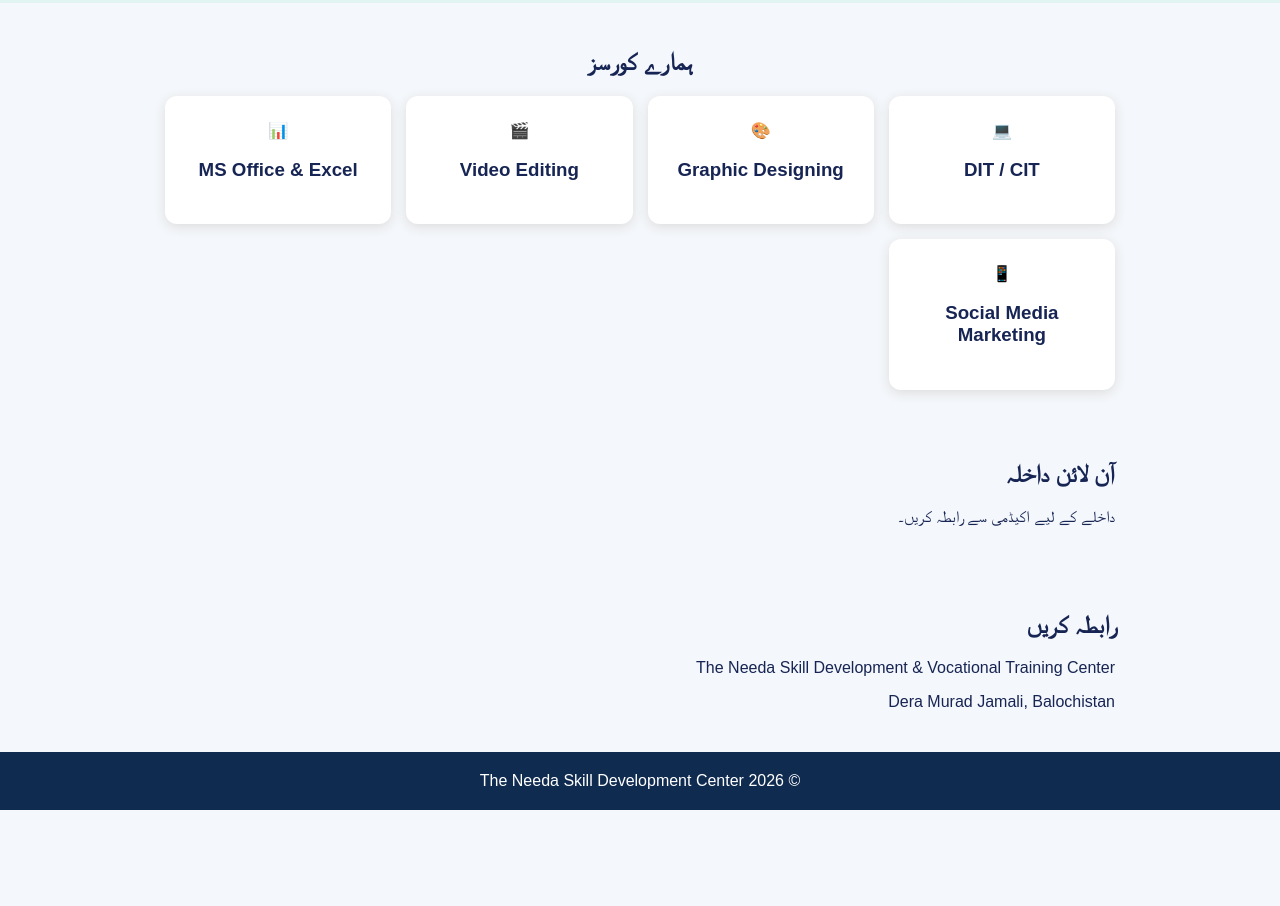
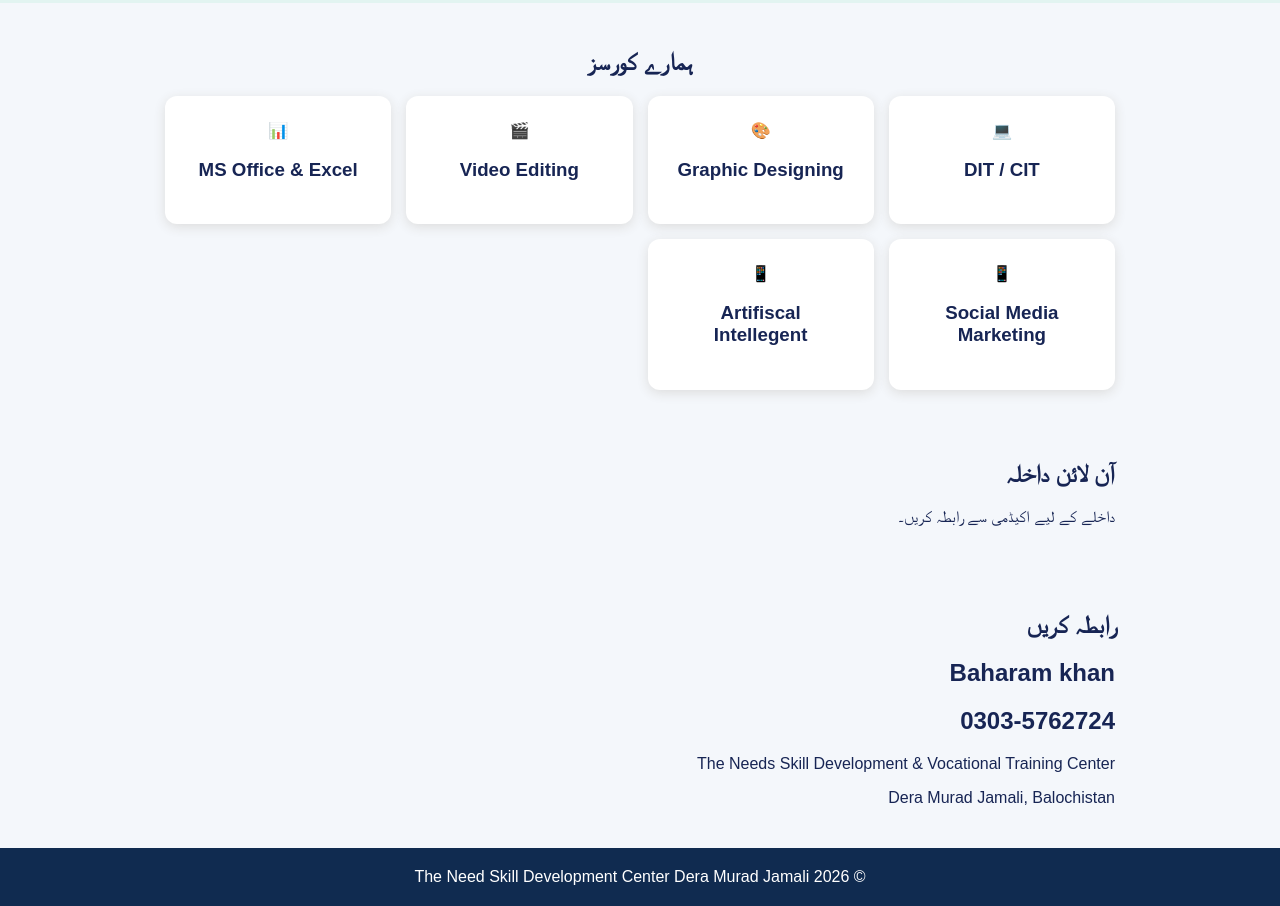
Before and after one commit to bkjan786/Theneeds-academy, a plain HTML site: page index.html in a window 1280 px wide. Shown: the part 521-1427 px from the top of the page. Before the commit the page ends 1331 px from the top, so only its background shows below. Drawn offline with Linux system fonts and the light colour scheme.

Commit message:
Correct spelling of 'Need' in index.html

```diff
--- a/index.html
+++ b/index.html
@@ -3,7 +3,7 @@
 <head>
 <meta charset="UTF-8">
 <meta name="viewport" content="width=device-width, initial-scale=1.0">
-<title>The Needa Skill Development Center</title>
+<title>The Needs Skill Development Center</title>
 <style>
 *{box-sizing:border-box}
 body{margin:0;font-family:Arial,sans-serif;background:#f4f7fb;color:#172554}
@@ -22,7 +22,7 @@ footer{background:#102b50;color:white;text-align:center;padding:20px}
 </head>
 <body>
 <header>
-<h1>The Needa Skill Development & Vocational Training Center</h1>
+<h1>The Needs Skill Development & Vocational Training Center</h1>
 <p>Dera Murad Jamali</p>
 </header>
 <nav>
@@ -45,6 +45,7 @@ footer{background:#102b50;color:white;text-align:center;padding:20px}
 <div class="card">🎬<h3>Video Editing</h3></div>
 <div class="card">📊<h3>MS Office & Excel</h3></div>
 <div class="card">📱<h3>Social Media Marketing</h3></div>
+<div class="card">📱<h3>Artifiscal Intellegent</h3></div>
 </div>
 </section>
 <section class="container" id="admission">
@@ -53,9 +54,11 @@ footer{background:#102b50;color:white;text-align:center;padding:20px}
 </section>
 <section class="container" id="contact">
 <h2>رابطہ کریں</h2>
-<p>The Needa Skill Development & Vocational Training Center</p>
+<h2>Baharam khan</h2>
+<h2>0303-5762724</h2>
+<p>The Needs Skill Development & Vocational Training Center</p>
 <p>Dera Murad Jamali, Balochistan</p>
 </section>
-<footer>© 2026 The Needa Skill Development Center</footer>
+<footer>© 2026 The Need Skill Development Center Dera Murad Jamali</footer>
 </body>
 </html>
```
